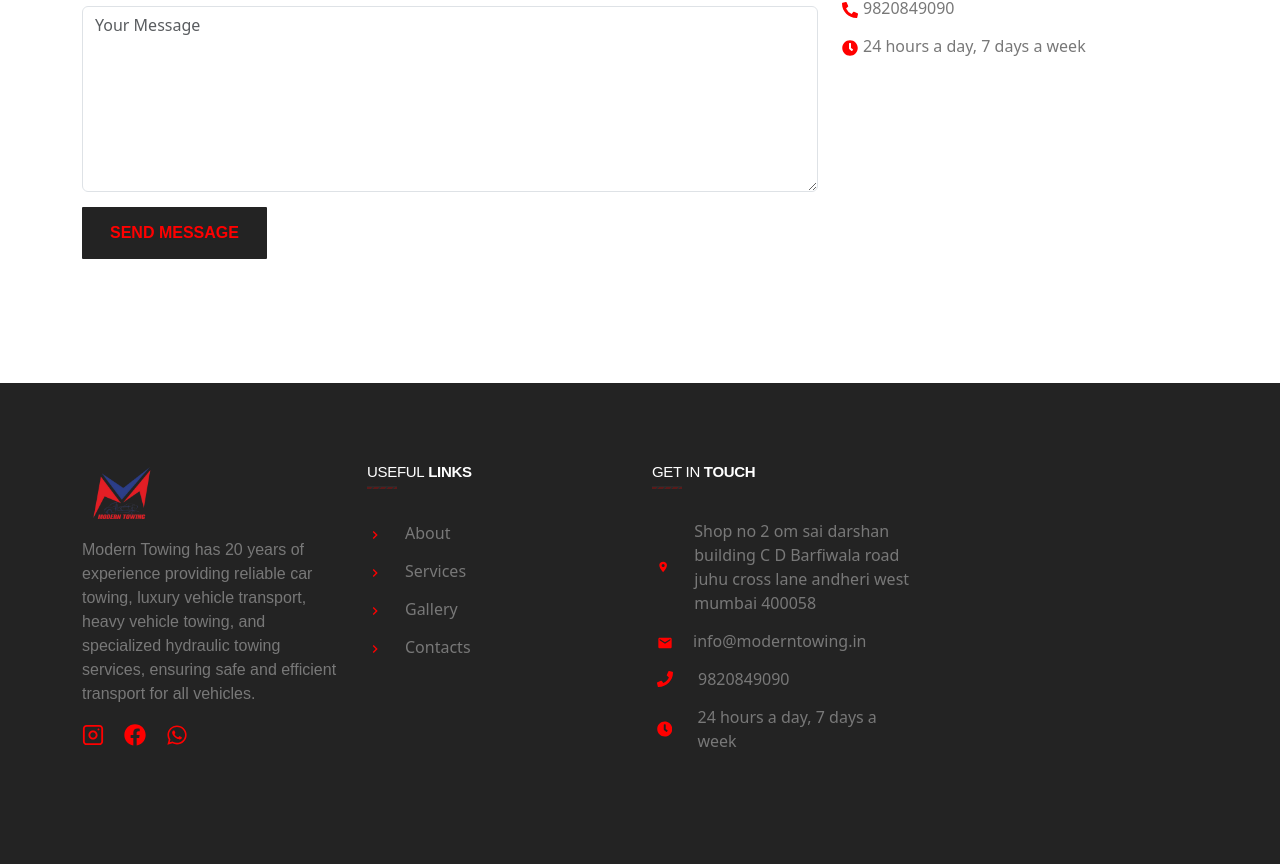
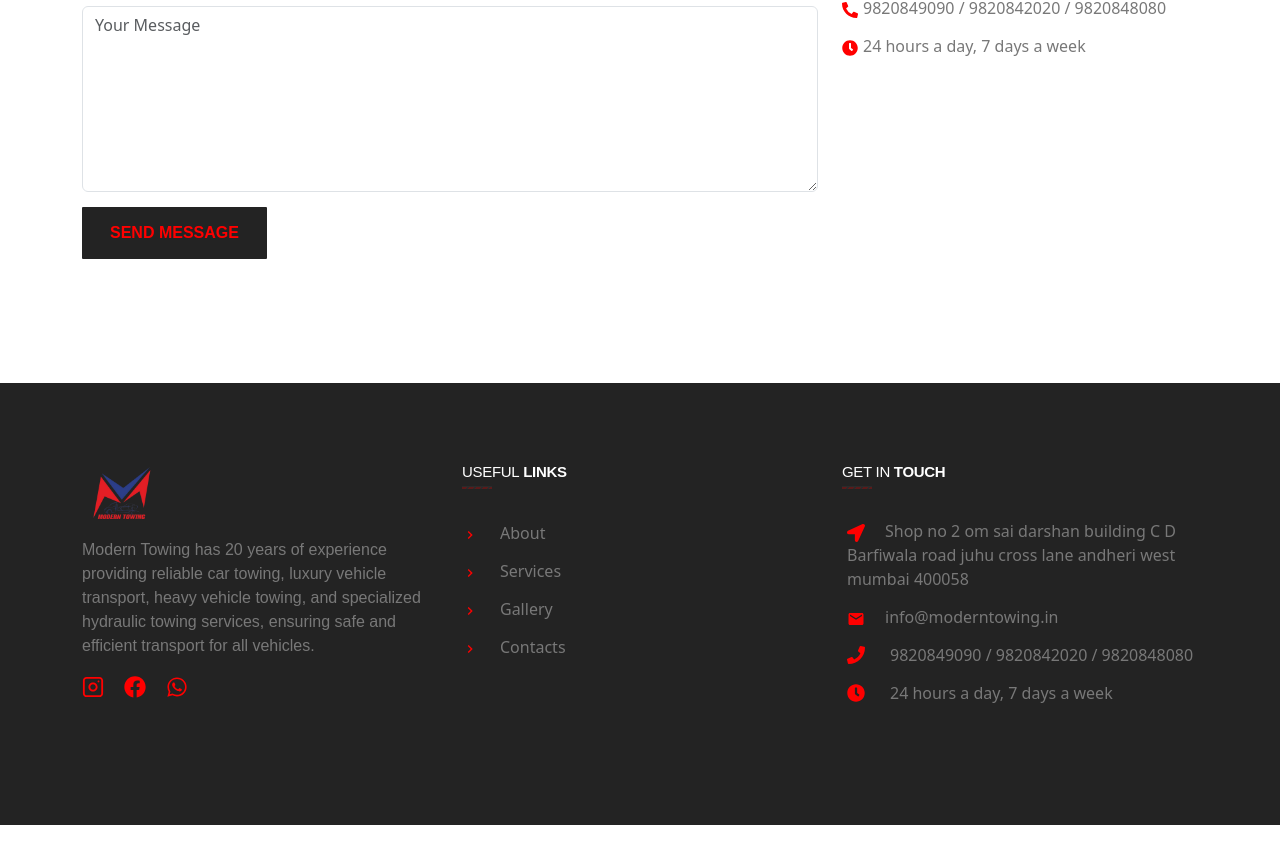
Before and after one commit to ReactNativeAmalgum/towing, a React (Create React App) app: page /contact in a window 1280 px wide. Shown: the part 622-1486 px from the top of the page. After the commit the page ends 1447 px from the top, so only its background shows below. Built offline with nearby package versions, Linux system fonts and the light colour scheme.

Commit message:
small changes as per the client

```diff
--- a/src/Components/Routes/Footer.css
+++ b/src/Components/Routes/Footer.css
@@ -15,3 +15,27 @@
   flex-direction: row !important;
   align-items: center;
 }
+
+.fontsize_18{
+  font-size: 16px;
+}
+
+.custom-small-teaser i,
+.custom-small-teaser svg {
+  font-size: 18px;
+  transition: font-size 0.3s ease;
+}
+
+@media (max-width: 768px) {
+  .custom-small-teaser i,
+  .custom-small-teaser svg {
+    font-size: 16px;
+  }
+}
+
+@media (max-width: 480px) {
+  .custom-small-teaser i,
+  .custom-small-teaser svg {
+    font-size: 14px;
+  }
+}
--- a/src/Components/Routes/Footer.jsx
+++ b/src/Components/Routes/Footer.jsx
@@ -4,6 +4,7 @@ import {
   FaFacebook,
   FaFacebookF,
   FaInstagramSquare,
+  FaLocationArrow,
   FaPhone,
   FaWhatsapp,
 } from "react-icons/fa";
@@ -20,7 +21,7 @@ export default function Footer() {
       <div className="container">
         <div className="row">
           <div
-            className="col-md-3 col-sm-6 to_animate animated fadeInUp"
+            className="col-md-4 col-sm-6 to_animate animated fadeInUp"
             data-animation="fadeInUp"
           >
             <a href="./" className="logo">
@@ -58,7 +59,7 @@ export default function Footer() {
             </p>
           </div>
           <div
-            className="col-md-3 col-sm-6 to_animate animated fadeInUp"
+            className="col-md-4 col-sm-6 to_animate animated fadeInUp"
             data-animation="fadeInUp"
           >
             <div className="topmargin_15 columns_margin_0">
@@ -101,7 +102,7 @@ export default function Footer() {
             </div>
           </div>
           <div
-            className="col-md-3 col-sm-6 to_animate animated fadeInUp"
+            className="col-md-4 col-sm-6 to_animate animated fadeInUp"
             data-animation="fadeInUp"
           >
             <div className="widget widget_text topmargin_15">
@@ -110,12 +111,13 @@ export default function Footer() {
                 <strong> Touch</strong>
               </h3>
               <hr className="divider_30_3 zebra_bg divider_left" />
+
               <div className="media small-teaser custom-small-teaser">
-                <i className="fa fa-map-marker highlight fontsize_18" />
-                <IoLocationSharp
-                  style={{ color: "#ff0000", marginRight: 20, fontSize: 42 }}
-                />
+                <i className="fa fa-envelope highlight fontsize_18" />
                 <div className="media-body">
+                  <FaLocationArrow
+                    style={{ color: "#ff0000", marginRight: 20 }}
+                  />
                   Shop no 2 om sai darshan building C D Barfiwala road juhu
                   cross lane andheri west mumbai 400058
                 </div>
@@ -130,7 +132,9 @@ export default function Footer() {
               <div className="media small-teaser custom-small-teaser">
                 <i className="fa fa-phone highlight fontsize_18" />
                 <FaPhone style={{ color: "#ff0000", marginRight: 20 }} />
-                <div className="media-body">9820849090</div>
+                <div className="media-body">
+                  9820849090 / 9820842020 / 9820848080
+                </div>
               </div>
               <div className="media small-teaser custom-small-teaser">
                 <i className="fa fa-clock-o highlight fontsize_18" />
@@ -139,10 +143,7 @@ export default function Footer() {
               </div>
             </div>
           </div>
-          <div
-            className="col-md-3 col-sm-12 to_animate animated fadeInUp"
-            data-animation="fadeInUp"
-          ></div>
+
         </div>
       </div>
     </footer>
--- a/src/Pages/Inc/ContactSection.jsx
+++ b/src/Pages/Inc/ContactSection.jsx
@@ -144,7 +144,7 @@ export default function ContactSection() {
                             <div className="media-left">
                                 <FaPhoneAlt className="highlight fa fa-phone" />
                             </div>
-                            <div className="media-body">9820849090</div>
+                            <div className="media-body">9820849090 / 9820842020 / 9820848080</div>
                         </div>
                         <div className="small-teaser media">
                             <div className="media-left">
```
